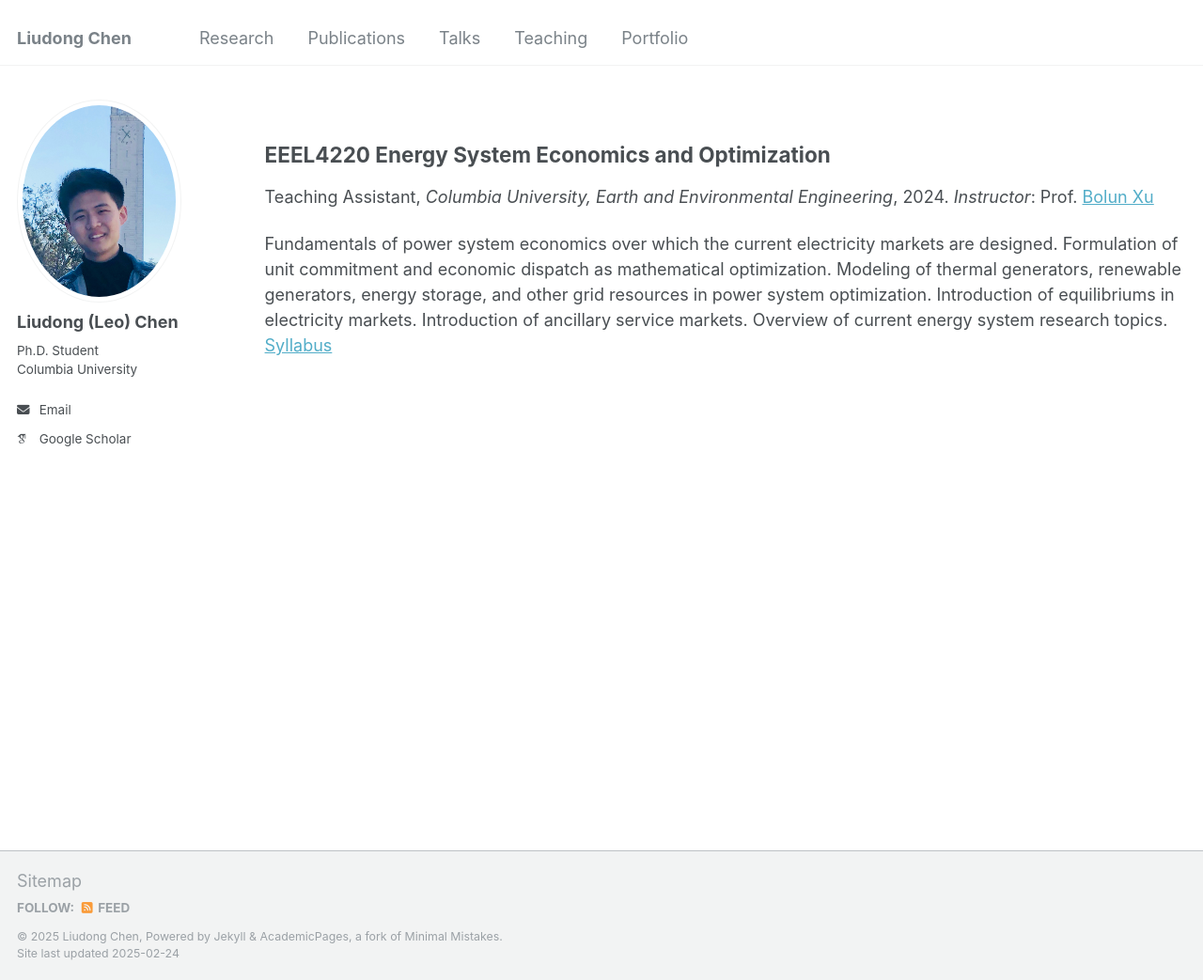
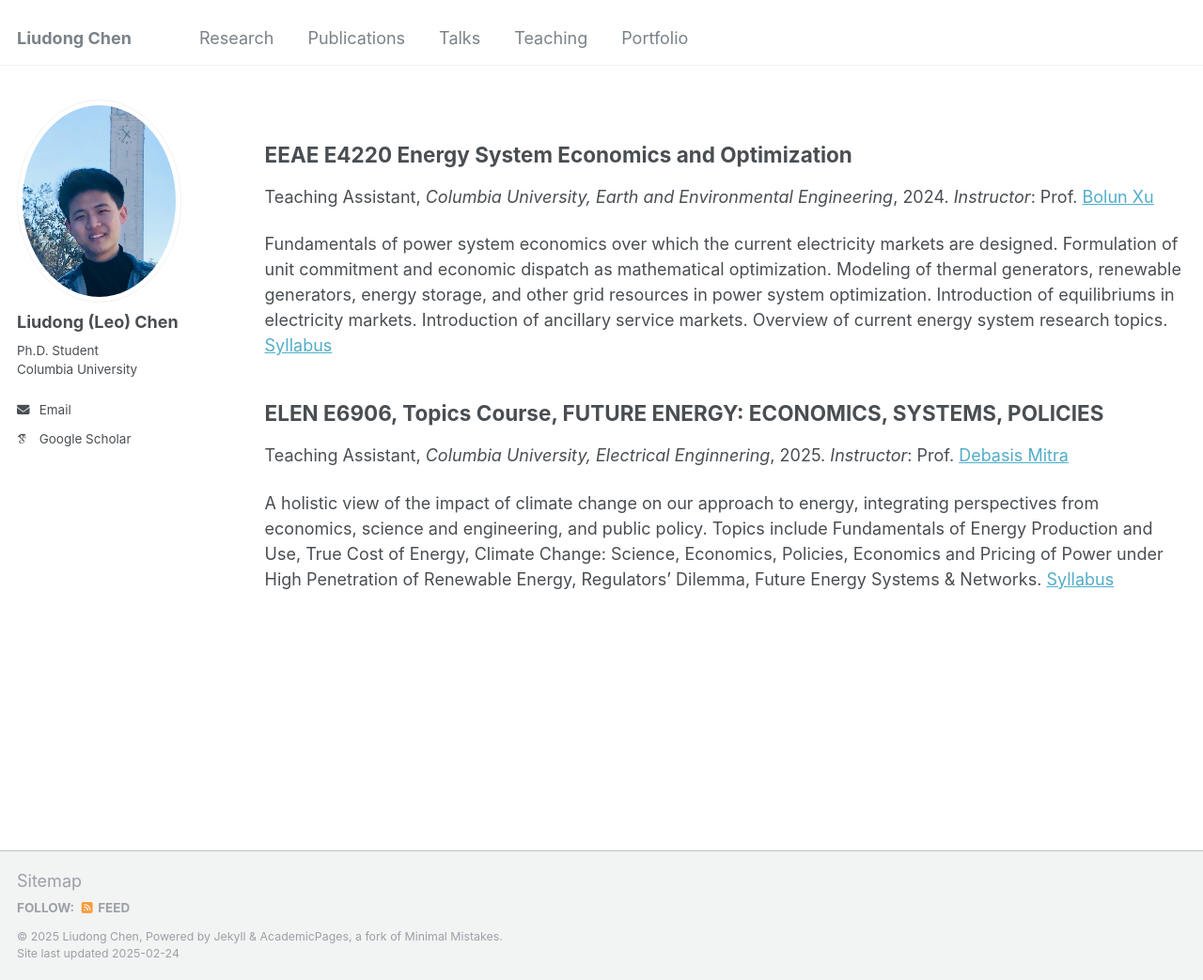
Before and after one commit to liudong-chen/liudong-chen.github.io, a Jekyll site: the page built from _pages/teaching.md, in a window 1280 px wide and 1043 px high. Shown: the whole window at 94% size. Built offline with Jekyll 4.4.1, drawn with Linux system fonts in a browser that asks for light colours; some web fonts are replaced.

Commit message:
Update teaching.md

```diff
--- a/_pages/teaching.md
+++ b/_pages/teaching.md
@@ -10,8 +10,15 @@ redirect_from:
 {% include base_path %}
 
 
-## EEEL4220 Energy System Economics and Optimization
+## EEAE E4220 Energy System Economics and Optimization
 
 Teaching Assistant, *Columbia University, Earth and Environmental Engineering*, 2024. *Instructor*: Prof. [Bolun Xu](https://bolunxu.github.io/)
 
 Fundamentals of power system economics over which the current electricity markets are designed. Formulation of unit commitment and economic dispatch as mathematical optimization. Modeling of thermal generators, renewable generators, energy storage, and other grid resources in power system optimization. Introduction of equilibriums in electricity markets. Introduction of ancillary service markets. Overview of current energy system research topics. [Syllabus](../assets/EEEL4220_Syllabus.pdf)
+
+
+## ELEN E6906, Topics Course, FUTURE ENERGY: ECONOMICS, SYSTEMS, POLICIES
+
+Teaching Assistant, *Columbia University, Electrical Enginnering*, 2025. *Instructor*: Prof. [Debasis Mitra](https://www.ee.columbia.edu/debasis-mitra)
+
+A holistic view of the impact of climate change on our approach to energy, integrating perspectives from economics, science and engineering, and public policy. Topics include Fundamentals of Energy Production and Use, True Cost of Energy, Climate Change: Science, Economics, Policies, Economics and Pricing of Power under High Penetration of Renewable Energy, Regulators’ Dilemma, Future Energy Systems & Networks. [Syllabus](../assets/E6906_Syllabus.pdf)
```
